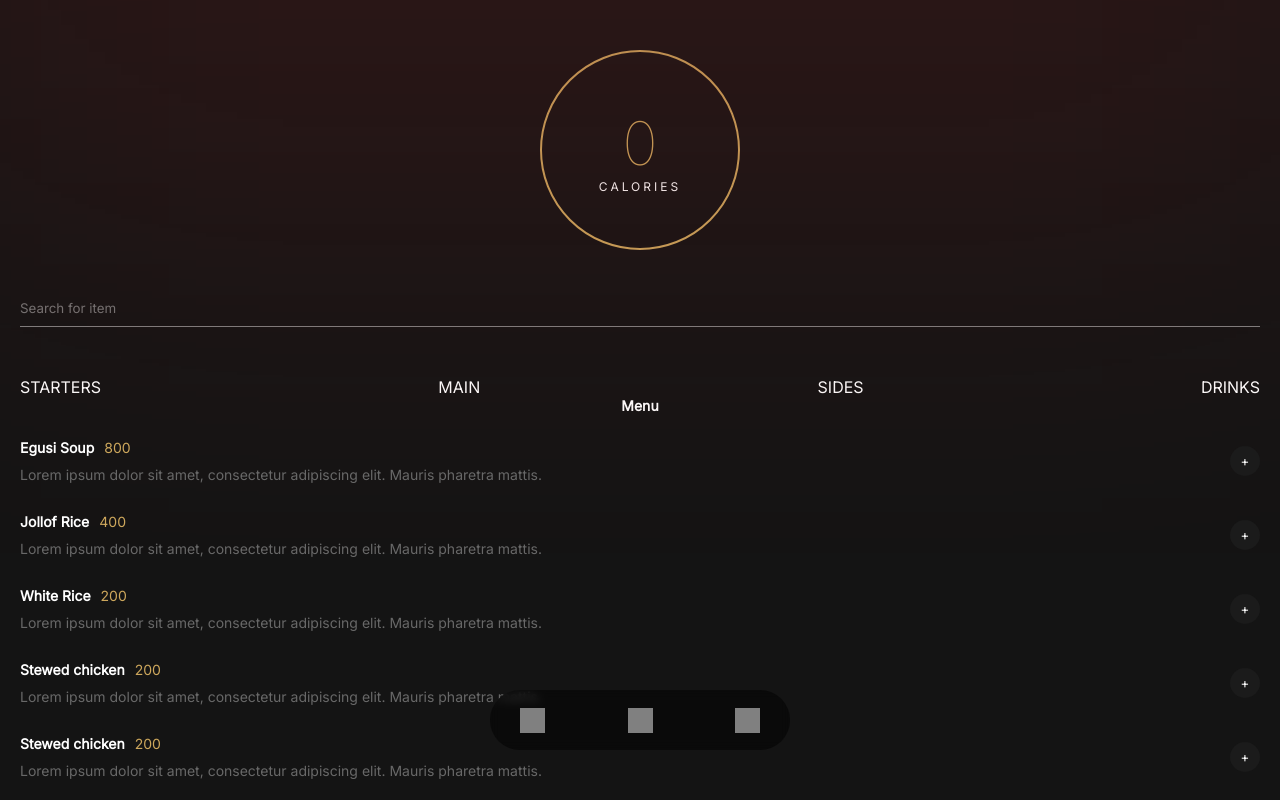
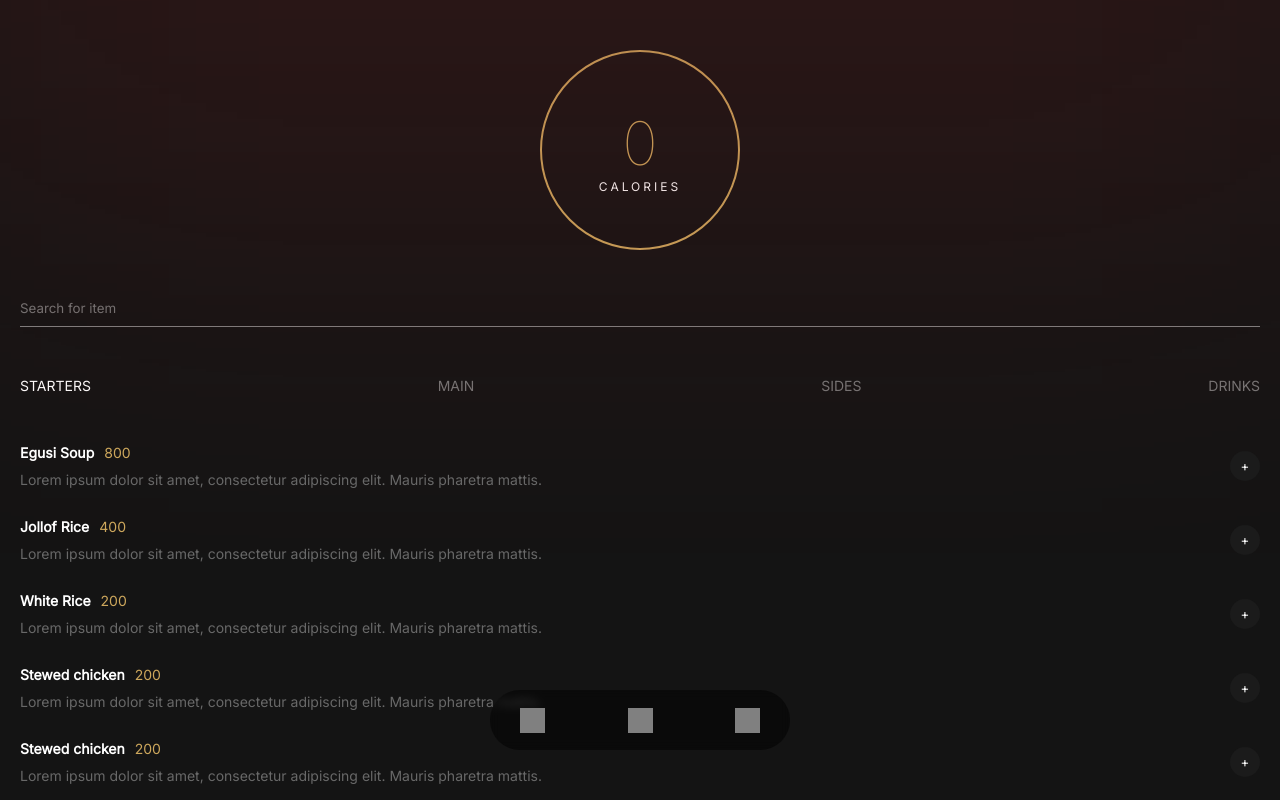
Before and after one commit to emmanuelojiji/my-enish, a React (Create React App) app: page / in a window 1280 px wide. Shown: the top 800 px of the page. Built offline with nearby package versions, Linux system fonts and the light colour scheme.

Commit message:
Tab navigation function implemented

```diff
--- /dev/null
+++ b/src/components/Menu.js
@@ -0,0 +1,36 @@
+import "./Menu.scss";
+import ProductCard from "./ProductCard";
+
+const Menu = ({
+  products,
+  total,
+  setTotal,
+  setProducts,
+  selectedProducts,
+  setSelectedProducts,
+  isSelectedProductsExpanded,
+  setIsSelectedProductsExpanded,
+}) => {
+  return (
+    <div className="card-container">
+      {products.map((product) => (
+        <ProductCard
+          productId={product.id}
+          product_name={product.name}
+          product_desc={product.desc}
+          product_quantity={product.quantity}
+          calories={product.calories}
+          products={products}
+          setProducts={setProducts}
+          total={total}
+          setTotal={setTotal}
+          selectedProducts={selectedProducts}
+          setSelectedProducts={setSelectedProducts}
+          setIsSelectedProductsExpanded={setIsSelectedProductsExpanded}
+        />
+      ))}
+    </div>
+  );
+};
+
+export default Menu;
--- a/src/components/TabNav.js
+++ b/src/components/TabNav.js
@@ -1,12 +1,39 @@
 import "./TabNav.scss";
 
-const TabNav = () => {
-  return <div className="tab-nav">
-    <span>STARTERS</span>
-    <span>MAIN</span>
-    <span>SIDES</span>
-    <span>DRINKS</span>
-  </div>;
+const TabNav = ({ translateAmount, setTranslateAmount }) => {
+  const changeTab = (number) => {
+    setTranslateAmount(number);
+    console.log(translateAmount);
+  };
+
+  return (
+    <div className="tab-nav">
+      <span
+        className={translateAmount === 0 && "active"}
+        onClick={() => changeTab(0)}
+      >
+        STARTERS
+      </span>
+      <span
+        className={translateAmount === -100 && "active"}
+        onClick={() => changeTab(-100)}
+      >
+        MAIN
+      </span>
+      <span
+        className={translateAmount === -200 && "active"}
+        onClick={() => changeTab(-200)}
+      >
+        SIDES
+      </span>
+      <span
+        className={translateAmount === -300 && "active"}
+        onClick={() => changeTab(-300)}
+      >
+        DRINKS
+      </span>
+    </div>
+  );
 };
 
 export default TabNav;
--- a/src/components/TabNav.scss
+++ b/src/components/TabNav.scss
@@ -3,4 +3,15 @@
   justify-content: space-between;
   min-width: 100%;
   overflow: scroll;
+  margin-bottom: 50px;
+
+  span {
+    color: #777777;
+    font-size: 14px;
+    transition: 0.3s ease-in-out;
+
+    &.active {
+      color: white;
+    }
+  }
 }
--- a/src/pages/CalorieCounter.js
+++ b/src/pages/CalorieCounter.js
@@ -4,6 +4,7 @@ import { ProductData } from "../productData";
 import ProductCard from "../components/ProductCard";
 import gradient from "../media/gradient.svg";
 import TabNav from "../components/TabNav";
+import Menu from "../components/Menu";
 
 const CalorieCounter = ({ setIsNavBarVisible }) => {
   const [total, setTotal] = useState(0);
@@ -15,6 +16,8 @@ const CalorieCounter = ({ setIsNavBarVisible }) => {
     useState(false);
 
   const [currentView, setCurrentView] = useState("starters");
+
+  const [translateAmount, setTranslateAmount] = useState(0);
 
   return (
     <div className="calorie-counter page">
@@ -32,7 +35,10 @@ const CalorieCounter = ({ setIsNavBarVisible }) => {
         placeholder="Search for item"
       ></input>
 
-      <TabNav />
+      <TabNav
+        translateAmount={translateAmount}
+        setTranslateAmount={setTranslateAmount}
+      />
 
       {total > 0 && (
         <div className={`selected-items ${total > 0 ? "fade-in" : "fade-out"}`}>
@@ -71,25 +77,39 @@ const CalorieCounter = ({ setIsNavBarVisible }) => {
           </div>
         </div>
       )}
-
-      <h3 className="sub-heading">Menu</h3>
-      <div className="card-container">
-        {products.map((product) => (
-          <ProductCard
-            productId={product.id}
-            product_name={product.name}
-            product_desc={product.desc}
-            product_quantity={product.quantity}
-            calories={product.calories}
+      <div className="menu-carousel">
+        <div
+          className="menu-carousel-inner"
+          style={{ transform: `translateX(${translateAmount}%)` }}
+        >
+          <Menu
             products={products}
+            total={total}
             setProducts={setProducts}
+            setSelectedProducts={setSelectedProducts}
+            selectedProducts={selectedProducts}
+            setIsSelectedProductsExpanded={setIsSelectedProductsExpanded}
+            isSelectedProductsExpanded={isSelectedProductsExpanded}
+          />
+          <Menu
+            products={products}
             total={total}
-            setTotal={setTotal}
+            setProducts={setProducts}
+            setSelectedProducts={setSelectedProducts}
             selectedProducts={selectedProducts}
+            setIsSelectedProductsExpanded={setIsSelectedProductsExpanded}
+            isSelectedProductsExpanded={isSelectedProductsExpanded}
+          />
+          <Menu
+            products={products}
+            total={total}
+            setProducts={setProducts}
             setSelectedProducts={setSelectedProducts}
+            selectedProducts={selectedProducts}
             setIsSelectedProductsExpanded={setIsSelectedProductsExpanded}
+            isSelectedProductsExpanded={isSelectedProductsExpanded}
           />
-        ))}
+        </div>
       </div>
     </div>
   );
--- a/src/pages/CalorieCounter.scss
+++ b/src/pages/CalorieCounter.scss
@@ -30,6 +30,7 @@
     display: flex;
     flex-direction: column;
     gap: 30px;
+    min-width: 100%;
   }
 
   .total-circle {
@@ -76,4 +77,15 @@
   .selected {
     color: gold;
   }
+
+  .menu-carousel {
+    display: flex;
+    overflow: hidden;
+  }
+
+  .menu-carousel-inner{
+    width: 100%;
+    display: flex;
+    transition: 0.3s ease-in-out;
+  }
 }
```
Also changed, not shown: src/components/Menu.scss (added).
